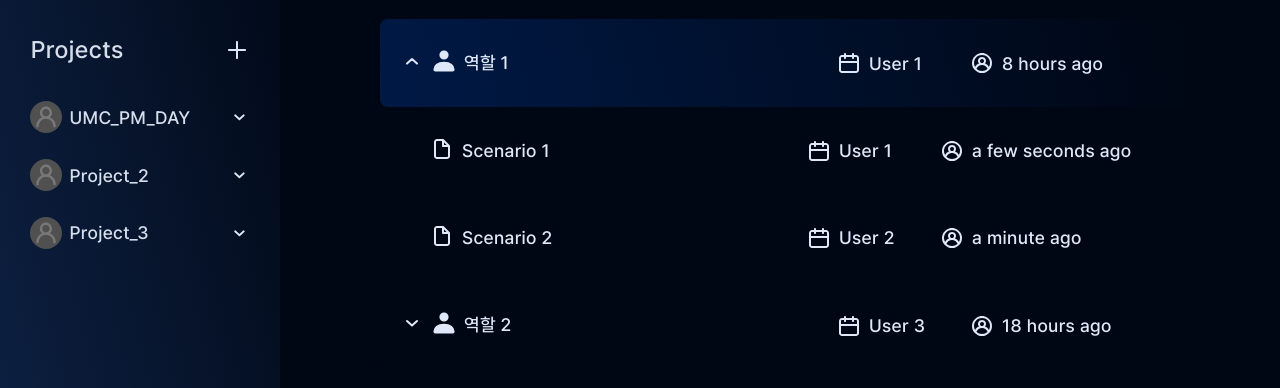
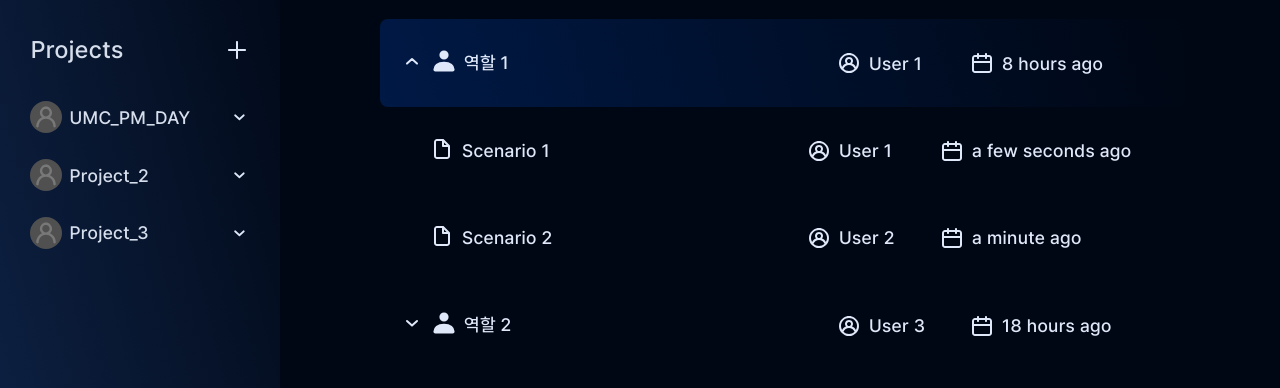
Before and after one commit to QASTUDIODEV/WEB_QASTUDIO, a React (Vite) app: page /project/scenario/1 in a window 1280 px wide. Both pictures are taken after a click on the element 412 px from the left and 283 px from the top of the page. Shown: the part 220-608 px from the top of the page. Built offline with nearby package versions, Linux system fonts and the light colour scheme; no server answers.

Commit message:
feat: 아이콘 수정

```diff
--- a/src/components/scenario/characterHeader/characterHeader.tsx
+++ b/src/components/scenario/characterHeader/characterHeader.tsx
@@ -44,11 +44,11 @@ export default function CharacterHeader({ characterId, idx }: ICharacterHeaderPr
           </S.CharacterHeaderLeftSide>
           <S.CharacterHeaderRightSide>
             <S.Creater>
-              <Calender />
+              <UserCircle />
               <p>{character.createdBy}</p>
             </S.Creater>
             <S.Elapsed>
-              <UserCircle />
+              <Calender />
               <p>{character.createdAt}</p>
             </S.Elapsed>
           </S.CharacterHeaderRightSide>
@@ -64,11 +64,11 @@ export default function CharacterHeader({ characterId, idx }: ICharacterHeaderPr
           </S.CharacterHeaderLeftSide>
           <S.CharacterHeaderRightSide>
             <S.Creater>
-              <Calender />
+              <UserCircle />
               <p>{character.createdBy}</p>
             </S.Creater>
             <S.Elapsed>
-              <UserCircle />
+              <Calender />
               <p>{character.createdAt}</p>
             </S.Elapsed>
           </S.CharacterHeaderRightSide>
--- a/src/components/scenario/dropDown/dropDown.tsx
+++ b/src/components/scenario/dropDown/dropDown.tsx
@@ -23,7 +23,7 @@ export default function Dropdown({ options, onSelect, placeholder }: IDropdownPr
     <S.DropdownContainer>
       <S.DropdownHeader onClick={() => setIsOpen((prev) => !prev)}>
         {placeholder}
-        {isOpen ? <ArrowDown /> : <ArrowUp />}
+        {isOpen ? <ArrowUp /> : <ArrowDown />}
       </S.DropdownHeader>
       <S.DropdownList $isOpen={isOpen}>
         {options.map((option, index) => (
--- a/src/components/scenario/scenarioItem/scenarioItem.tsx
+++ b/src/components/scenario/scenarioItem/scenarioItem.tsx
@@ -34,11 +34,11 @@ export default function ScenarioItem({ scenarioId, characterId }: IScenarioItemP
           </S.ScenarioItemLeftSide>
           <S.ScenarioRightSide>
             <S.Creater>
-              <Calender width={24} height={24} />
+              <UserCircle />
               <p>{scenario.createdBy}</p>
             </S.Creater>
             <S.Elapsed>
-              <UserCircle />
+              <Calender />
               <p>{scenario.createdAt}</p>
             </S.Elapsed>
           </S.ScenarioRightSide>
@@ -51,11 +51,11 @@ export default function ScenarioItem({ scenarioId, characterId }: IScenarioItemP
           </S.ScenarioItemLeftSide>
           <S.ScenarioRightSide>
             <S.Creater>
-              <Calender width={24} height={24} />
+              <UserCircle />
               <p>{scenario.createdBy}</p>
             </S.Creater>
             <S.Elapsed>
-              <UserCircle />
+              <Calender />
               <p>{scenario.createdAt}</p>
             </S.Elapsed>
           </S.ScenarioRightSide>
```
